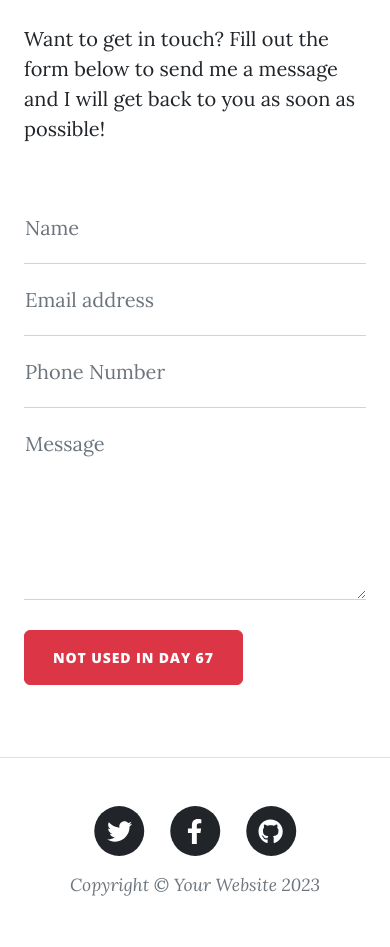
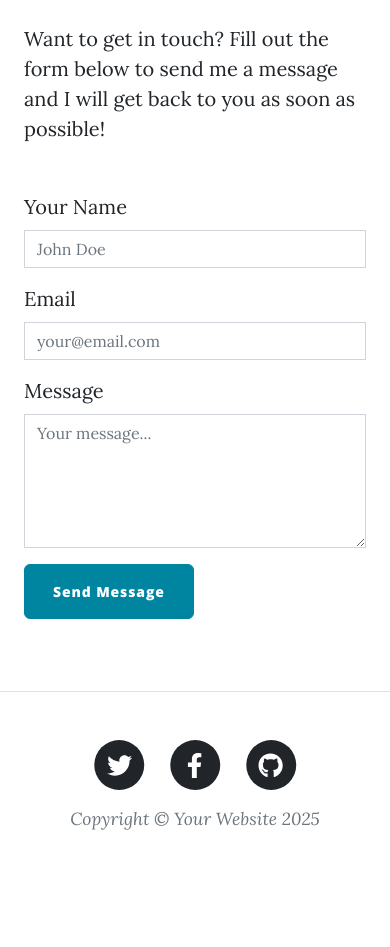
Before and after one commit to Dabeey/BLOG_CAPSTONE_PROJECT, a Flask app: page /contact in a window 390 px wide. Shown: the part 489-1436 px from the top of the page. After the commit the page ends 1319 px from the top, so only its background shows below. Run offline with Flask 3, Linux system fonts and the light colour scheme; the visitor is signed in with stand-in values (Sample User, id 1); some libraries are stand-ins or nearby versions.

Commit message:
feat: Complete Blogify core features and branding
- Implement contact form with Flask-WTF and SMTP email delivery
- Configure environment variables for secure credentials
- Add error handling and user feedback with flash messages
- Design responsive contact and about page templates
- Establish Blogify brand identity with:
  * Zen-tech tagline "Breathe•Code•Grow"

-Added GitHub URL

```diff
--- a/forms.py
+++ b/forms.py
@@ -1,5 +1,5 @@
 from flask_wtf import FlaskForm
-from wtforms import StringField, PasswordField, SubmitField, BooleanField
+from wtforms import StringField, PasswordField, TextAreaField, SubmitField, BooleanField
 from wtforms.validators import DataRequired, Length, Email, EqualTo, URL
 from flask_ckeditor import CKEditor, CKEditorField
 
@@ -31,3 +31,22 @@ class CreatePostForm(FlaskForm):
 class CommentForm(FlaskForm):
     comment = CKEditorField('Comment    ', validators=[DataRequired()])
     submit = SubmitField('Submit Comment')
+
+
+
+class ContactForm(FlaskForm):
+    name = StringField('Your Name',
+                      validators=[DataRequired(), Length(min=2, max=50)],
+                      render_kw={"placeholder": "John Doe"})
+
+    email = StringField('Email',
+                      validators=[DataRequired(), Email()],
+                      render_kw={"placeholder": "your@email.com",
+                               "type": "email"})
+
+    message = TextAreaField('Message',
+                          validators=[DataRequired(), Length(min=10)],
+                          render_kw={"placeholder": "Your message...",
+                                   "rows": 5})
+
+    submit = SubmitField('Send Message')
--- a/main.py
+++ b/main.py
@@ -6,17 +6,20 @@ from flask_ckeditor import CKEditor, CKEditorField
 from datetime import date
 import logging
 from models import Comment, User, db, BlogPost
-from forms import RegisterForm, LoginForm, CreatePostForm, CommentForm
+from forms import RegisterForm, LoginForm, CreatePostForm, CommentForm , ContactForm
 from flask_login import LoginManager, login_user, current_user, logout_user, login_required
 from functools import wraps
 import hashlib
+from flask_mail import Mail, Message
+from dotenv import load_dotenv
 
+# load environment variables
+load_dotenv()
 
 app = Flask(__name__)
-app.config['SECRET_KEY'] = os.environ.get('SECRET_KEY')
+app.config['SECRET_KEY'] = os.environ['SECRET_KEY']
 bootstrap = Bootstrap5(app)
 ckeditor = CKEditor(app)
-
 app.config['SQLALCHEMY_DATABASE_URI'] = 'sqlite:///C:/Users/user/Documents/Programming/Flask/BLOG_CAPSTONE_PROJECT/instance/posts.db'
 db.init_app(app)
 
@@ -42,6 +45,18 @@ login_manager.login_view = 'login'
 def load_user(user_id):
     return User.query.get(int(user_id))
 
+
+
+# Email configuration
+app.config['MAIL_SERVER'] = os.getenv('MAIL_SERVER')
+app.config['MAIL_PORT'] = int(os.getenv('MAIL_PORT', 587))
+app.config['MAIL_USE_TLS'] = True
+app.config['MAIL_USERNAME'] = os.getenv('MAIL_USERNAME')
+app.config['MAIL_PASSWORD'] = os.getenv('MAIL_PASSWORD')
+app.config['MAIL_DEFAULT_SENDER'] = os.getenv('MAIL_DEFAULT_SENDER') or os.getenv('MAIL_USERNAME')
+mail = Mail(app)
+
+
 # Admin-only decorator
 def admin_only(f):
     @wraps(f)
@@ -50,6 +65,7 @@ def admin_only(f):
             return abort(403)
         return f(*args, **kwargs)
     return decorated_function
+
 
 @app.route('/register', methods=["POST", "GET"])
 def register():
@@ -204,6 +220,7 @@ def edit_post(post_id):
     return render_template("make-post.html", form=form, is_edit=True, post=post)
 
 
+
 @app.route('/delete/<int:post_id>')
 @login_required
 @admin_only
@@ -215,16 +232,46 @@ def delete(post_id):
     return redirect(url_for("get_all_posts"), post=post)
 
 
+
+
 @app.route("/about")
 def about():
     return render_template("about.html")
 
-@app.route("/contact")
+
+
+
+@app.route('/contact', methods=['GET', 'POST'])
+@login_required
 def contact():
-    return render_template("contact.html")
+    form = ContactForm()
+    message_status = None
+
+    if form.validate_on_submit():
+        try:
+            msg = Message(
+                subject=f"Blogify: New Message from {form.name.data}",
+                recipients=[os.getenv('MAIL_USERNAME')],  # Sends to yourself
+                body=f"""
+                From: {form.name.data} <{form.email.data}>
+                Message: {form.message.data}
+                """
+            )
+            mail.send(msg)
+            message_status = 'success'
+
+            flash('Your message has been sent!', 'success')
+            return redirect(url_for('get_all_posts'))
+        except Exception as e:
+            flash(f'Error sending message: {str(e)}', 'danger')
+
+    return render_template('contact.html', form=form, message_status=message_status)
+
+
+
 
 if __name__ == "__main__":
     logging.basicConfig(level=logging.INFO, format='%(asctime)s - %(levelname)s - %(message)s')
 
 if __name__ == "__main__":
-    app.run(debug=False, port=5003)
+    app.run(debug=True, port=5003)
--- a/templates/contact.html
+++ b/templates/contact.html
@@ -1,96 +1,50 @@
 {% include "header.html" %}
+{% from 'bootstrap5/form.html' import render_form %}
 
-<!-- Page Header-->
-<header
-  class="masthead"
-  style="background-image: url('../static/assets/img/contact-bg.jpg')"
->
+<!-- Page Header -->
+<header class="masthead" style="background-image: url('../static/assets/img/contact-bg.jpg')">
   <div class="container position-relative px-4 px-lg-5">
     <div class="row gx-4 gx-lg-5 justify-content-center">
       <div class="col-md-10 col-lg-8 col-xl-7">
         <div class="page-heading">
-          {% if msg_sent: %}
-          <h1>Successfully sent your message</h1>
-          {% else: %}
           <h1>Contact Me</h1>
-          {% endif %}
           <span class="subheading">Have questions? I have answers.</span>
         </div>
       </div>
     </div>
   </div>
 </header>
-<!-- Main Content-->
+
+<!-- Main Content -->
 <main class="mb-4">
   <div class="container px-4 px-lg-5">
+    <!-- Flash Messages -->
+    {% with messages = get_flashed_messages(with_categories=true) %}
+      {% if messages %}
+        {% for category, message in messages %}
+          <div class="alert alert-{{ category }} alert-dismissible fade show mt-4">
+            {{ message }}
+            <button type="button" class="btn-close" data-bs-dismiss="alert" aria-label="Close"></button>
+          </div>
+        {% endfor %}
+      {% endif %}
+    {% endwith %}
+
     <div class="row gx-4 gx-lg-5 justify-content-center">
       <div class="col-md-10 col-lg-8 col-xl-7">
-        <p>
+        <p class="mb-4">
           Want to get in touch? Fill out the form below to send me a message and
           I will get back to you as soon as possible!
         </p>
         <div class="my-5">
-          <!-- * * * * * * * * * * * * * * *-->
-          <!-- * * Simplified SB Contact Form for the Tutorial* *-->
-          <form
-            id="contactForm"
-            name="sentMessage"
-            action="{{ url_for('contact') }}"
-            method="post"
-          >
-            <div class="form-floating">
-              <input
-                class="form-control"
-                id="name"
-                name="name"
-                type="text"
-                placeholder="Enter your name..."
-                required
-              />
-              <label for="name">Name</label>
-            </div>
-            <div class="form-floating">
-              <input
-                class="form-control"
-                id="email"
-                name="email"
-                type="email"
-                placeholder="Enter your email..."
-                required
-              />
-              <label for="email">Email address</label>
-            </div>
-            <div class="form-floating">
-              <input
-                class="form-control"
-                id="phone"
-                name="phone"
-                type="tel"
-                placeholder="Enter your phone number..."
-                required
-              />
-              <label for="phone">Phone Number</label>
-            </div>
-            <div class="form-floating">
-              <textarea
-                class="form-control"
-                id="message"
-                name="message"
-                placeholder="Enter your message here..."
-                required
-                style="height: 12rem"
-              ></textarea>
-              <label for="message">Message</label>
-            </div>
-            <br />
-            <button
-              class="btn btn-danger text-uppercase"
-              id="submitButton"
-              type="submit"
-            >
-              NOT USED in Day 67
-            </button>
-          </form>
+          {{ render_form(form,
+            novalidate=True,
+            button_map={'submit': 'btn btn-primary'},
+            form_type='basic',
+            method='post',
+            action=url_for('contact'),
+            id="contactForm",
+            extra_classes='needs-validation') }}
         </div>
       </div>
     </div>
--- a/templates/footer.html
+++ b/templates/footer.html
@@ -21,7 +21,7 @@
                               </a>
                           </li>
                           <li class="list-inline-item">
-                              <a href="#!">
+                              <a href="https://github.com/Dabeey" target="_blank">
                                   <span class="fa-stack fa-lg">
                                       <i class="fas fa-circle fa-stack-2x"></i>
                                       <i class="fab fa-github fa-stack-1x fa-inverse"></i>
@@ -29,7 +29,7 @@
                               </a>
                           </li>
                       </ul>
-                      <div class="small text-center text-muted fst-italic">Copyright &copy; Your Website 2023</div>
+                      <div class="small text-center text-muted fst-italic">Copyright &copy; Your Website 2025</div>
                   </div>
               </div>
           </div>
--- a/templates/index.html
+++ b/templates/index.html
@@ -11,7 +11,7 @@
         <div class="site-heading">
 
           <h1>BLOGIFY</h1>
-          <span class="subheading">...Every blog for each day</span>
+          <span class="subheading">breathe|code|grow</span>
         </div>
       </div>
     </div>
```
Also changed, not shown: templates/about.html (+17 -14 lines), 1 other file.
